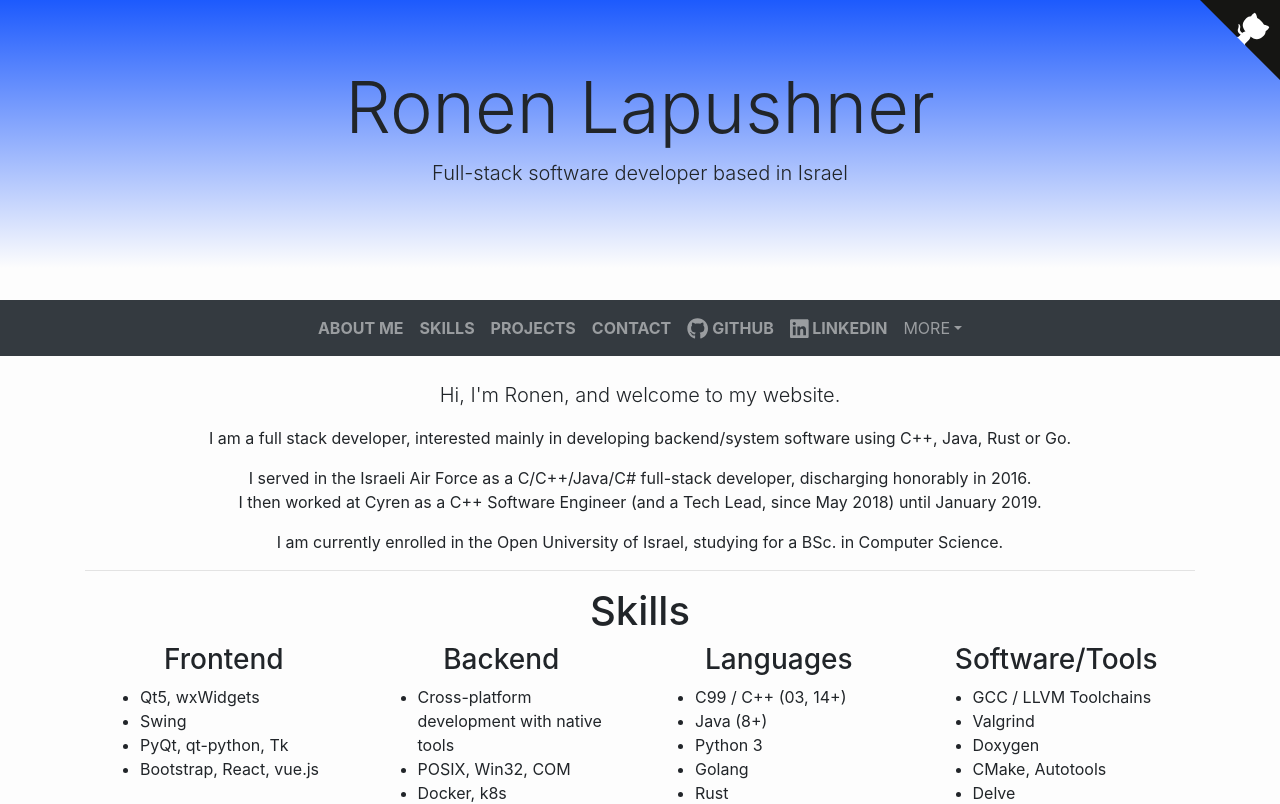
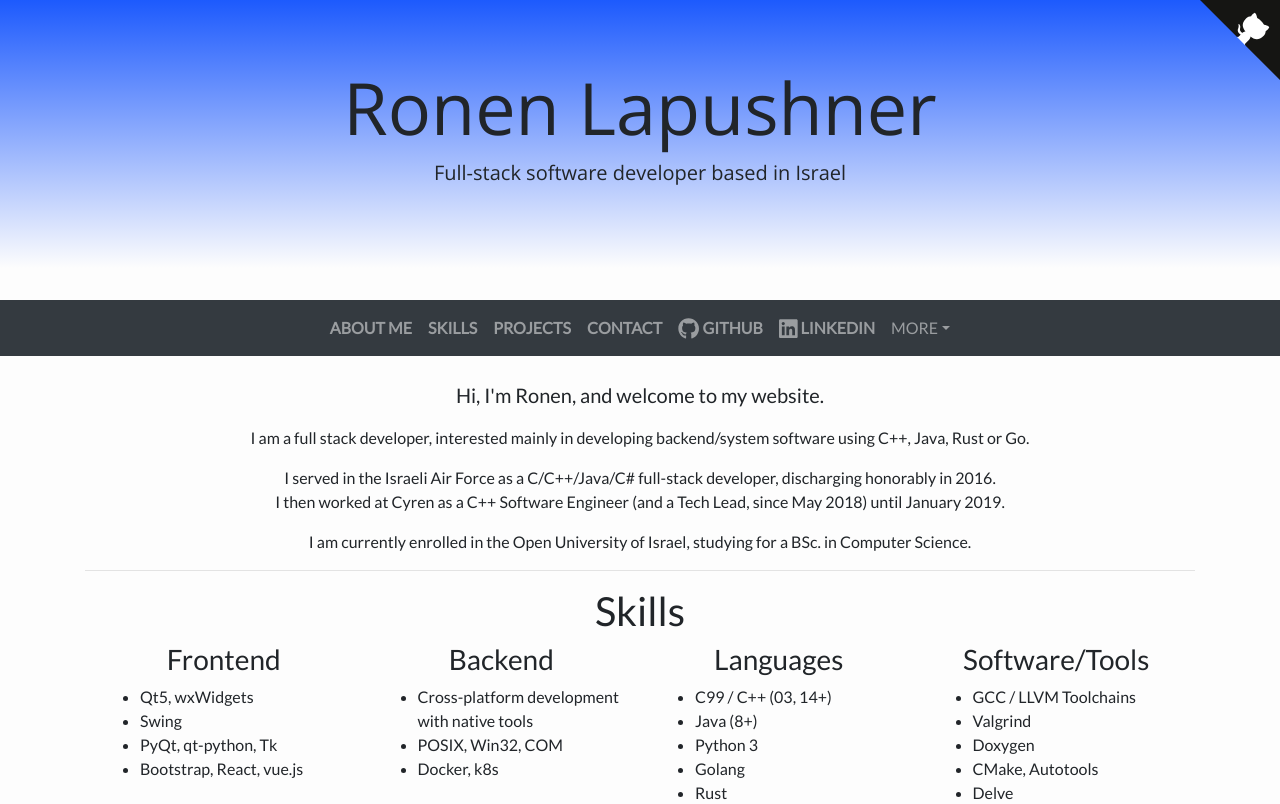
Before and after one commit to ronen25/ronen.xyz, a Vue app in the folder website/: page / in a window 1280 px wide. Shown: the top 804 px of the page. Built offline with nearby package versions, Linux system fonts and the light colour scheme; no server answers.

Commit message:
Switched to Google fonts

```diff
--- a/website/public/index.html
+++ b/website/public/index.html
@@ -11,7 +11,10 @@
     <meta name="keywords" content="ronen.xyz, ronen, lapushner">
 
     <link rel="icon" href="<%= BASE_URL %>favicon.ico">
-    <title>website</title>
+    <title>Ronen Lapushner</title>
+
+    <!-- Set fonts -->
+    <link href="https://fonts.googleapis.com/css?family=Lato|Open+Sans&display=swap" rel="stylesheet">
   </head>
   <body>
     <noscript>
--- a/website/src/App.vue
+++ b/website/src/App.vue
@@ -40,5 +40,6 @@ export default {
 <style>
 body {
   background: #fdfdfd !important;
+  font-family: 'Lato', sans-serif !important;
 }
 </style>
--- a/website/src/components/Header.vue
+++ b/website/src/components/Header.vue
@@ -90,5 +90,6 @@ export default {
     rgba(29, 90, 253, 1) 0%,
     rgba(253, 253, 253, 1) 100%
   );
+  font-family: 'Open Sans', sans-serif;
 }
 </style>
```
